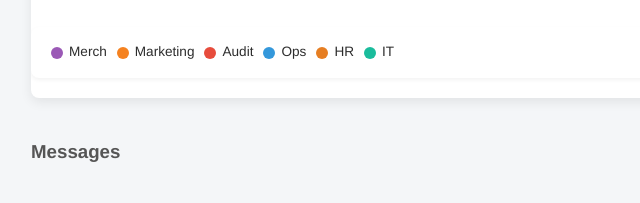
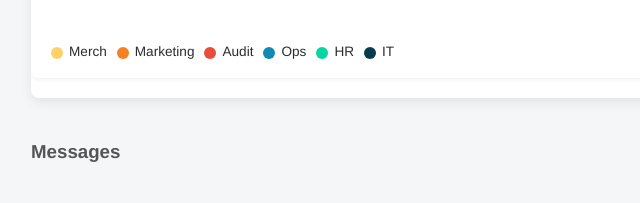
Before and after one commit to chriscelledelacruz/messagebuilder, a website: page public/index.html in a window 1280 px wide. Shown: the part 1019-1222 px from the top of the page, 209-849 px from the left. Drawn offline with Linux system fonts and the light colour scheme; no server answers.

Commit message:
Color Updates on Labels

```diff
--- a/public/style.css
+++ b/public/style.css
@@ -324,12 +324,12 @@ button[type="submit"]:hover {
 /* --- Category Colors --- */
 /* We use CSS variables for easy tweaking */
 :root {
-  --cat-merch: #9b59b6; /* Purple */
+  --cat-merch: #ffd166; /* Yellow */
   --cat-mkt:   #F58220; /* 7-Eleven Orange */
   --cat-audit: #e74c3c; /* Red */
-  --cat-ops:   #3498db; /* Blue */
-  --cat-hr:    #e67e22; /* Carrot/Pinkish */
-  --cat-it:    #1abc9c; /* Teal */
+  --cat-ops:   #118ab2; /* Blue */
+  --cat-hr:    #06d6a0; /* Green */
+  --cat-it:    #073b4c; /* Teal */
   --cat-none:  #95a5a6; /* Gray */
 }
 
```
